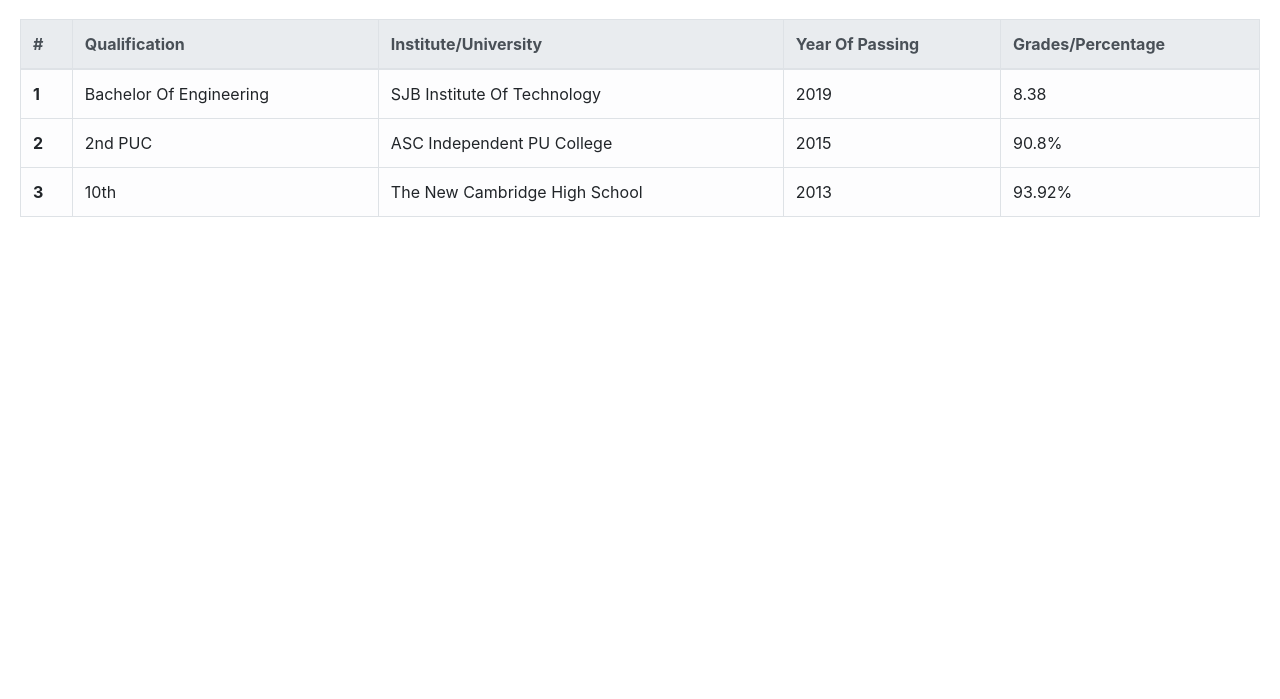
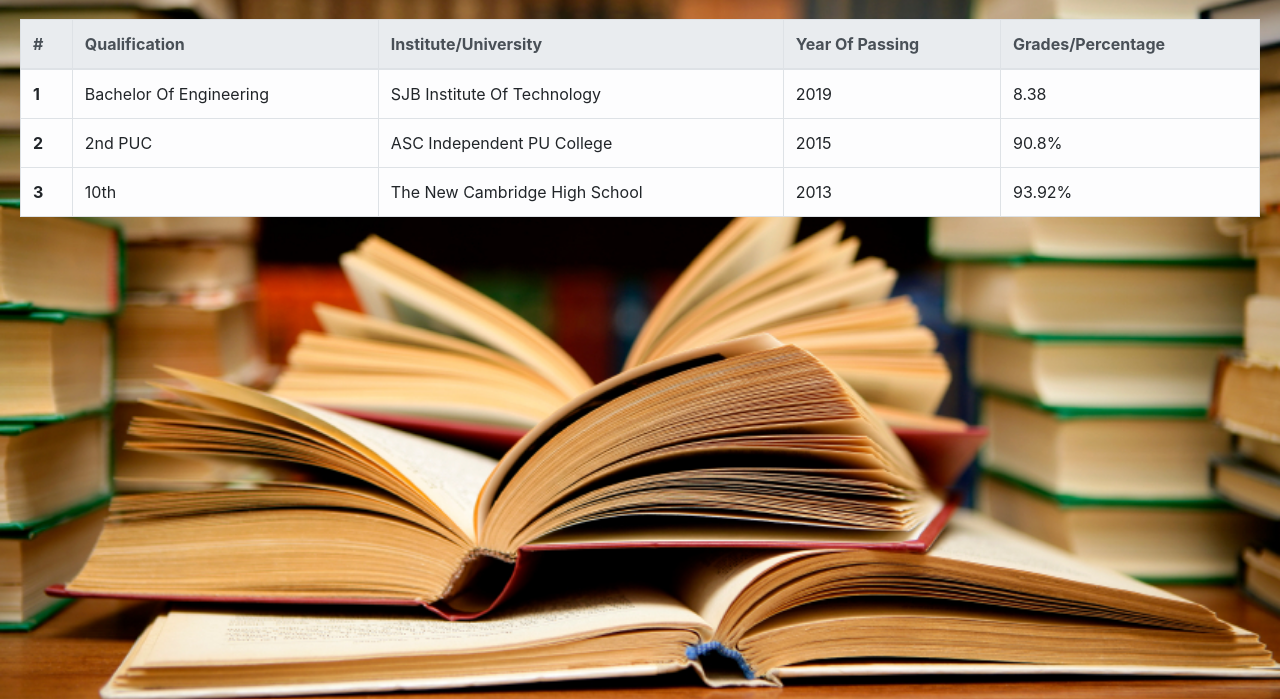
Before and after one commit to nishasridhar98/nishasridhar98.github.io, a plain HTML site: page education.html in a window 1280 px wide. Shown: the part 101-800 px from the top of the page. Drawn offline with nearby package versions, Linux system fonts and the light colour scheme.

Commit message:
Added edu bg file

```diff
--- a/style.css
+++ b/style.css
@@ -37,3 +37,12 @@
 .m {
 	margin-left: 170px;
 }
+
+.hero-image {
+  background-image: url("edubg.jpg");
+  background-color: #cccccc;
+
+  background-repeat: no-repeat;
+  background-size: cover;
+  position: relative;
+}
```
Also changed, not shown: edubg.jpg (added).
